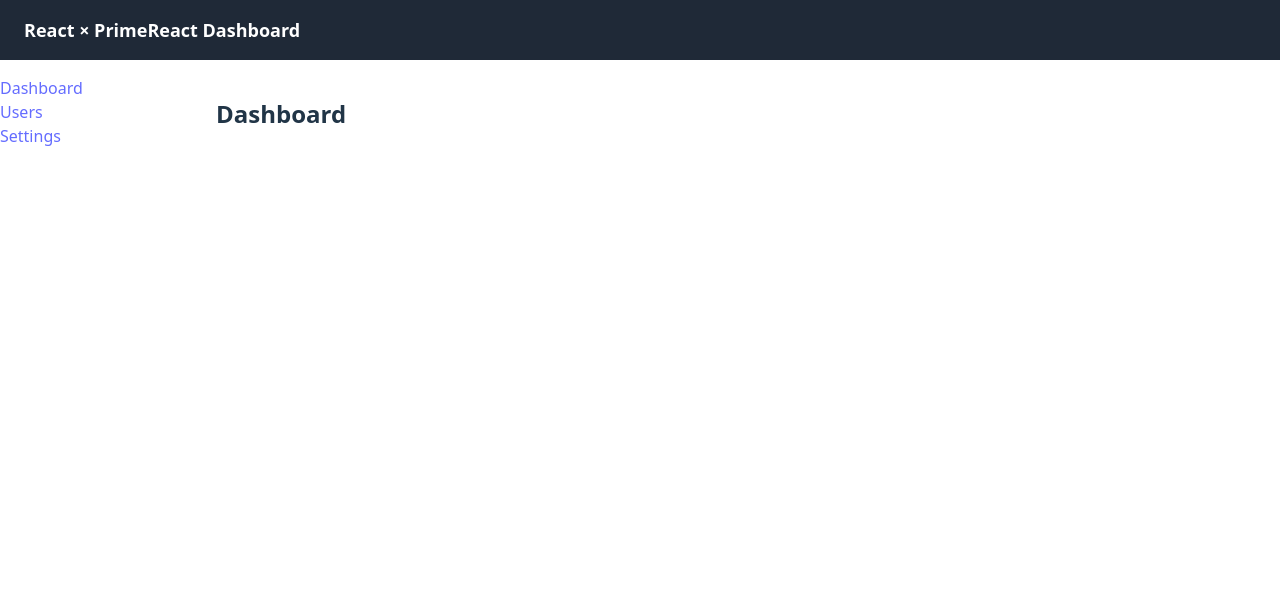
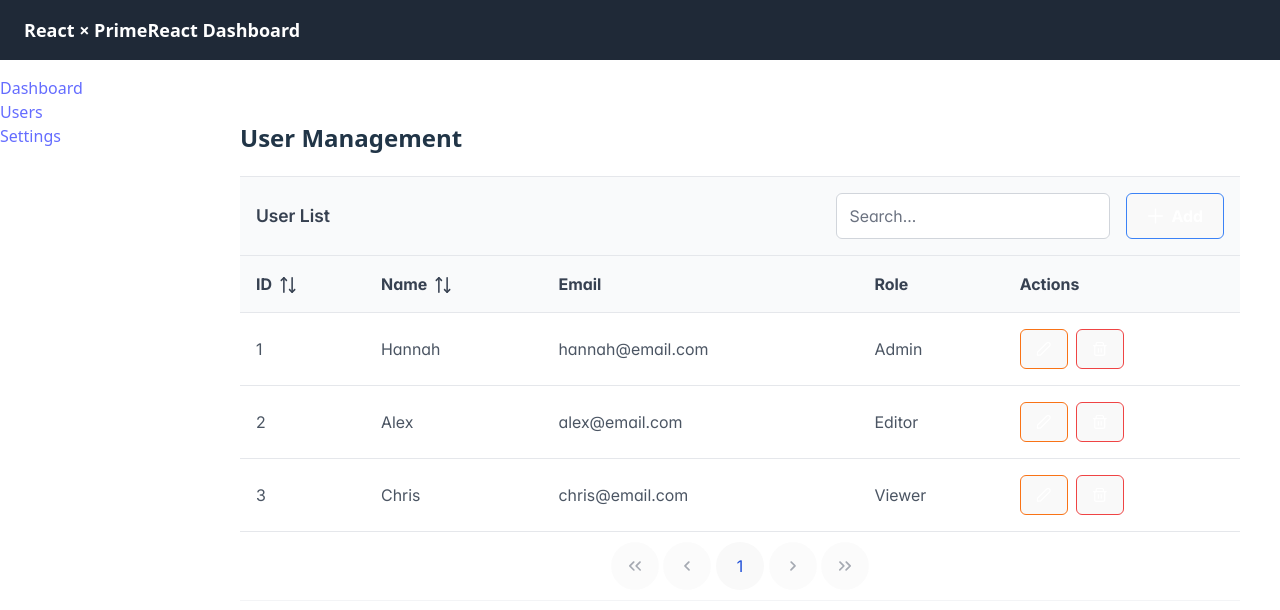
Before and after one commit to Hannah630/react-primereact-dashboard, a React app in the folder frontend/: page /users in a window 1280 px wide. Shown: the top 610 px of the page. Built offline with nearby package versions, Linux system fonts and the light colour scheme; the HTML template or start-up script is replaced by a standard one.

Commit message:
pages service import primereact css

```diff
--- /dev/null
+++ b/frontend/src/components/TableToolbar/TableToolbar.tsx
@@ -0,0 +1,39 @@
+import { InputText } from "primereact/inputtext";
+import { Button } from "primereact/button";
+
+interface Props {
+  title: string;
+  globalFilter: string;
+  onSearchChange: (value: string) => void;
+  onAddClick: () => void;
+}
+
+export default function TableToolbar({
+  title,
+  globalFilter,
+  onSearchChange,
+  onAddClick,
+}: Props) {
+  return (
+    <div
+      style={{
+        display: "flex",
+        justifyContent: "space-between",
+        alignItems: "center",
+        width: "100%",
+      }}
+    >
+      <span style={{ fontWeight: 600, fontSize: "1.1rem" }}>{title}</span>
+
+      <div style={{ display: "flex", gap: "1rem", alignItems: "center" }}>
+        <InputText
+          placeholder="Search..."
+          value={globalFilter}
+          onChange={(e) => onSearchChange(e.target.value)}
+        />
+
+        <Button label="Add" icon="pi pi-plus" onClick={onAddClick} />
+      </div>
+    </div>
+  );
+}
--- a/frontend/src/index.css
+++ b/frontend/src/index.css
@@ -3,9 +3,7 @@
   line-height: 1.5;
   font-weight: 400;
 
-  color-scheme: light dark;
   color: rgba(255, 255, 255, 0.87);
-  background-color: #242424;
 
   font-synthesis: none;
   text-rendering: optimizeLegibility;
@@ -33,23 +31,12 @@ h1 {
   line-height: 1.1;
 }
 
-button {
-  border-radius: 8px;
-  border: 1px solid transparent;
-  padding: 0.6em 1.2em;
-  font-size: 1em;
-  font-weight: 500;
-  font-family: inherit;
-  background-color: #1a1a1a;
-  cursor: pointer;
-  transition: border-color 0.25s;
-}
 button:hover {
   border-color: #646cff;
 }
 button:focus,
 button:focus-visible {
-  outline: 4px auto -webkit-focus-ring-color;
+  outline: 4px auto;
 }
 
 @media (prefers-color-scheme: light) {
--- a/frontend/src/main.tsx
+++ b/frontend/src/main.tsx
@@ -8,6 +8,7 @@ import "./index.css";
 import "primereact/resources/themes/lara-light-blue/theme.css";
 import "primereact/resources/primereact.min.css";
 import "primeicons/primeicons.css";
+import { PrimeReactProvider } from "primereact/api";
 
 const router = createBrowserRouter([
   {
@@ -22,5 +23,7 @@ const router = createBrowserRouter([
 ]);
 
 ReactDOM.createRoot(document.getElementById("root")!).render(
-  <RouterProvider router={router} />
+  <PrimeReactProvider>
+    <RouterProvider router={router} />
+  </PrimeReactProvider>,
 );
--- a/frontend/src/pages/Dashboard.module.css
+++ b/frontend/src/pages/Dashboard.module.css
@@ -1,9 +1,5 @@
-.card {
-  transition: all 0.2s ease;
-  cursor: pointer;
+.grid {
+  display: grid;
+  grid-template-columns: repeat(auto-fit, minmax(220px, 1fr));
+  gap: 1.5rem;
 }
-
-.card:hover {
-  transform: translateY(-4px);
-  box-shadow: 0 8px 20px rgba(0, 0, 0, 0.2);
-}
--- a/frontend/src/pages/Users.tsx
+++ b/frontend/src/pages/Users.tsx
@@ -1,3 +1,153 @@
-export default function Dashboard() {
-  return <h2>Dashboard</h2>;
+import { DataTable } from "primereact/datatable";
+import { Column } from "primereact/column";
+import { useState } from "react";
+import { InputText } from "primereact/inputtext";
+import { Button } from "primereact/button";
+import { Dialog } from "primereact/dialog";
+import { ConfirmDialog, confirmDialog } from "primereact/confirmdialog";
+import TableToolbar from "../components/TableToolbar/TableToolbar";
+import { useEffect } from "react";
+import { fetchUsers } from "../services/fakeApi";
+interface User {
+  id: number;
+  name: string;
+  email: string;
+  role: string;
 }
+export default function Users() {
+  // state 先宣告
+  const [users, setUsers] = useState<User[]>([]);
+  const [loading, setLoading] = useState(true);
+  const [globalFilter, setGlobalFilter] = useState("");
+  const [visible, setVisible] = useState(false);
+  const [editMode, setEditMode] = useState(false);
+  const [newUser, setNewUser] = useState<User>({
+    id: 0,
+    name: "",
+    email: "",
+    role: "",
+  });
+  useEffect(() => {
+    const loadUsers = async () => {
+      setLoading(true);
+
+      const data = await fetchUsers();
+      setUsers(data as User[]);
+
+      setLoading(false);
+    };
+
+    loadUsers();
+  }, []);
+
+  // function
+  const confirmDelete = (id: number) => {
+    confirmDialog({
+      message: "Are you sure you want to delete this user?",
+      header: "Delete Confirmation",
+      icon: "pi pi-exclamation-triangle",
+      acceptClassName: "p-button-danger",
+      accept: () => {
+        setUsers(users.filter((user) => user.id !== id));
+      },
+    });
+  };
+
+  const saveUser = () => {
+    if (editMode) {
+      setUsers(users.map((user) => (user.id === newUser.id ? newUser : user)));
+    } else {
+      const nextId = users.length ? Math.max(...users.map((u) => u.id)) + 1 : 1;
+
+      setUsers([...users, { ...newUser, id: nextId }]);
+    }
+
+    setNewUser({ id: 0, name: "", email: "", role: "" });
+    setEditMode(false);
+    setVisible(false);
+  };
+  const openEdit = (user: User) => {
+    setNewUser(user);
+    setEditMode(true);
+    setVisible(true);
+  };
+
+  // header 最後宣告
+  const tableHeader = (
+    <TableToolbar
+      title="User List"
+      globalFilter={globalFilter}
+      onSearchChange={setGlobalFilter}
+      onAddClick={() => setVisible(true)}
+    />
+  );
+
+  return (
+    <div style={{ padding: "1.5rem" }}>
+      <h2>User Management</h2>
+
+      <DataTable
+        value={users}
+        loading={loading}
+        paginator
+        rows={5}
+        globalFilter={globalFilter}
+        header={tableHeader}
+        responsiveLayout="scroll"
+      >
+        <Column field="id" header="ID" sortable />
+        <Column field="name" header="Name" sortable />
+        <Column field="email" header="Email" />
+        <Column field="role" header="Role" />
+
+        <Column
+          header="Actions"
+          body={(rowData: User) => (
+            <div style={{ display: "flex", gap: "0.5rem" }}>
+              <Button
+                icon="pi pi-pencil"
+                severity="warning"
+                size="small"
+                onClick={() => openEdit(rowData)}
+              />
+              <Button
+                icon="pi pi-trash"
+                severity="danger"
+                size="small"
+                onClick={() => confirmDelete(rowData.id)}
+              />
+            </div>
+          )}
+        />
+      </DataTable>
+
+      <ConfirmDialog />
+      <Dialog
+        header={editMode ? "Edit User" : "Add User"}
+        visible={visible}
+        style={{ width: "30vw" }}
+        onHide={() => setVisible(false)}
+      >
+        <div style={{ display: "flex", flexDirection: "column", gap: "1rem" }}>
+          <InputText
+            placeholder="Name"
+            value={newUser.name}
+            onChange={(e) => setNewUser({ ...newUser, name: e.target.value })}
+          />
+          <InputText
+            placeholder="Email"
+            value={newUser.email}
+            onChange={(e) => setNewUser({ ...newUser, email: e.target.value })}
+          />
+          <InputText
+            placeholder="Role"
+            value={newUser.role}
+            onChange={(e) => setNewUser({ ...newUser, role: e.target.value })}
+          />
+
+          <Button label="Save" icon="pi pi-check" onClick={saveUser} />
+        </div>
+      </Dialog>
+    </div>
+  );
+}
--- /dev/null
+++ b/frontend/src/services/fakeApi.ts
@@ -0,0 +1,11 @@
+export const fetchUsers = () => {
+    return new Promise((resolve) => {
+        setTimeout(() => {
+            resolve([
+                { id: 1, name: "Hannah", email: "hannah@email.com", role: "Admin" },
+                { id: 2, name: "Alex", email: "alex@email.com", role: "Editor" },
+                { id: 3, name: "Chris", email: "chris@email.com", role: "Viewer" },
+            ]);
+        }, 1000);
+    });
+};
```
Also changed, not shown: frontend/src/components/TableToolbar/TableToolbar.module.css (added).
